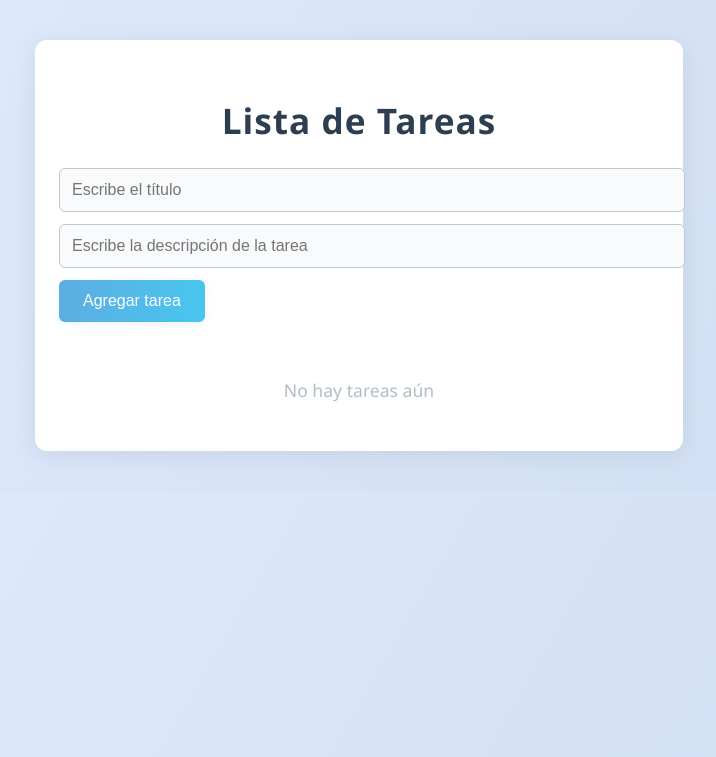
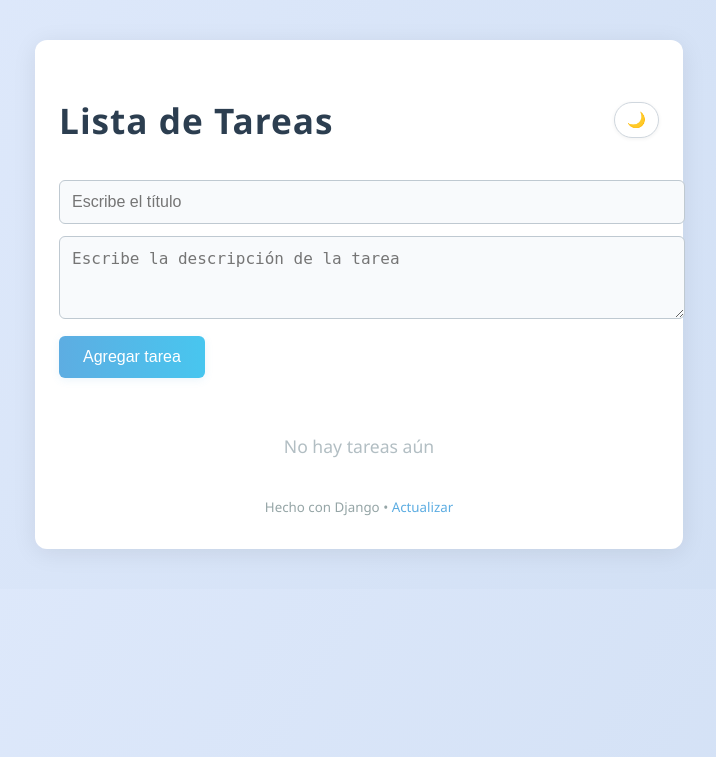
Before and after one commit to Pipe3112/abckend, a Django app: page /tasks/ in a window 1280 px wide. Shown: the top 757 px of the page, without its empty margins (281-997 px from the left). Run offline with Django 5.2, Linux system fonts and the light colour scheme; data that the repository does not hold is empty.

Commit message:
Por favor Dios

```diff
--- a/tasks/static/main.css
+++ b/tasks/static/main.css
@@ -126,3 +126,87 @@ body {
         gap: 10px;
     }
 }
+
+/* ---- Aesthetic enhancements & helpers ---- */
+.app-header {
+    margin-bottom: 12px;
+}
+.header-row {
+    display: flex;
+    align-items: center;
+    justify-content: space-between;
+}
+.toggle-btn {
+    border: 1px solid #d0d7de;
+    background: #ffffff;
+    color: #34495e;
+    border-radius: 999px;
+    padding: 8px 12px;
+    cursor: pointer;
+    font-size: 0.95rem;
+    box-shadow: 0 1px 4px rgba(0,0,0,0.06);
+    transition: background 0.15s ease, transform 0.05s ease;
+}
+.toggle-btn:hover { background: #f3f4f6; }
+.toggle-btn:active { transform: scale(0.98); }
+
+.app-footer {
+    margin-top: 20px;
+    text-align: center;
+    color: #95a5a6;
+}
+.app-footer a { color: #5dade2; text-decoration: none; }
+.app-footer a:hover { text-decoration: underline; }
+
+.visually-hidden {
+    position: absolute !important;
+    height: 1px; width: 1px;
+    overflow: hidden;
+    clip: rect(1px, 1px, 1px, 1px);
+    white-space: nowrap;
+}
+
+/* Subtle animations & focus states */
+.task-card { transition: transform 0.12s ease, box-shadow 0.2s ease; }
+.task-card:hover { transform: translateY(-1px); }
+.task-form input[type="text"], .task-form textarea { transition: border-color 0.2s, background-color 0.2s; }
+.add-btn, .delete-btn { transition: background 0.2s, transform 0.05s ease; }
+.add-btn:active, .delete-btn:active { transform: translateY(1px); }
+
+/* ---- Dark mode ---- */
+body[data-theme="dark"] {
+    background: radial-gradient(1000px 500px at 0% 0%, #111827 0%, #0b1220 40%, #0b1220 100%);
+    color: #e5e7eb;
+}
+body[data-theme="dark"] .container {
+    background: #0f172a;
+    box-shadow: 0 4px 24px rgba(0,0,0,0.55);
+}
+body[data-theme="dark"] .main-title { color: #e5e7eb; }
+body[data-theme="dark"] .tasks-section { color: #e5e7eb; }
+body[data-theme="dark"] .task-card {
+    background: #0b1220;
+    border-left-color: #60a5fa;
+    box-shadow: 0 2px 10px rgba(0,0,0,0.45);
+}
+body[data-theme="dark"] .task-title { color: #f3f4f6; }
+body[data-theme="dark"] .task-desc { color: #cbd5e1; }
+
+body[data-theme="dark"] .task-form input[type="text"],
+body[data-theme="dark"] .task-form textarea {
+    background: #0b1220;
+    color: #e5e7eb;
+    border-color: #1f2937;
+}
+body[data-theme="dark"] .task-form input[type="text"]:focus,
+body[data-theme="dark"] .task-form textarea:focus {
+    border-color: #60a5fa;
+}
+
+body[data-theme="dark"] .toggle-btn {
+    background: #0b1220;
+    color: #e5e7eb;
+    border-color: #1f2937;
+}
+body[data-theme="dark"] .app-footer { color: #9ca3af; }
+body[data-theme="dark"] .app-footer a { color: #60a5fa; }
--- a/tasks/templates/list_tasks.html
+++ b/tasks/templates/list_tasks.html
@@ -1,43 +1,81 @@
 {% load static %}
 
 <!DOCTYPE html>
-<html lang="en">
+<html lang="es">
 <head>
     <meta charset="UTF-8">
     <meta name="viewport" content="width=device-width, initial-scale=1.0">
-    <title>Document</title>
+    <meta name="color-scheme" content="light dark">
+    <meta name="description" content="Aplicación simple para gestionar una lista de tareas.">
+    <title>Lista de Tareas</title>
     <link rel="stylesheet" href="{% static 'main.css' %}">
 </head>
 
 <body>
     <div class="container">
-        <header>
-            <h1 class="main-title">Lista de Tareas</h1>
+        <header class="app-header">
+            <div class="header-row">
+                <h1 class="main-title">Lista de Tareas</h1>
+                <button id="themeToggle" class="toggle-btn" type="button" aria-pressed="false" aria-label="cambiar tema">🌙</button>
+            </div>
         </header>
-        <section class="form-section">
+
+        <section class="form-section" aria-labelledby="form-title">
+            <h2 id="form-title" class="visually-hidden">Crear nueva tarea</h2>
             <form class="task-form" action="{% url 'create_task' %}" method="POST">
                 {% csrf_token %}
-                <input type="text" name="title" placeholder="Escribe el título" required>
-                <input type="text" name="description" rows="3" placeholder="Escribe la descripción de la tarea"></input>
-                <button class="add-btn">Agregar tarea</button>
+                <input type="text" name="title" placeholder="Escribe el título" aria-label="Título de la tarea" required>
+                <textarea name="description" rows="3" placeholder="Escribe la descripción de la tarea" aria-label="Descripción de la tarea"></textarea>
+                <button class="add-btn" type="submit">Agregar tarea</button>
             </form>
         </section>
-        <section class="tasks-section">
+
+        <section class="tasks-section" aria-labelledby="list-title">
+            <h2 id="list-title" class="visually-hidden">Listado de tareas</h2>
             {% for task in tasks %}
-                <div class="task-card">
+                <article class="task-card">
+
                     <div class="task-info">
                         <h3 class="task-title">{{ task.title }}</h3>
                         <p class="task-desc">{{ task.description }}</p>
                     </div>
                     <form class="delete-form" action="{% url 'delete_task' task.id %}" method="POST">
                         {% csrf_token %}
-                        <input type="submit" value="Eliminar" class="delete-btn">
+                        <input type="submit" value="Eliminar" class="delete-btn" aria-label="Eliminar tarea {{ task.title }}">
                     </form>
-                </div>
+                </article>
             {% empty %}
                 <p class="no-tasks">No hay tareas aún</p>
             {% endfor %}
         </section>
+        <footer class="app-footer">
+            <small>Hecho con Django • <a href="/tasks/">Actualizar</a></small>
+        </footer>
     </div>
+
+    <script>
+    (function() {
+        const btn = document.getElementById('themeToggle');
+        const stored = localStorage.getItem('theme');
+        if (stored === 'dark') {
+            document.body.setAttribute('data-theme', 'dark');
+            if (btn) btn.textContent = '☀️';
+        }
+        btn && btn.addEventListener('click', function() {
+            const isDark = document.body.getAttribute('data-theme') === 'dark';
+            if (isDark) {
+                document.body.removeAttribute('data-theme');
+                localStorage.removeItem('theme');
+                btn.textContent = '🌙';
+                btn.setAttribute('aria-pressed', 'false');
+            } else {
+                document.body.setAttribute('data-theme', 'dark');
+                localStorage.setItem('theme', 'dark');
+                btn.textContent = '☀️';
+                btn.setAttribute('aria-pressed', 'true');
+            }
+        });
+    })();
+    </script>
 </body>
 </html>
```
